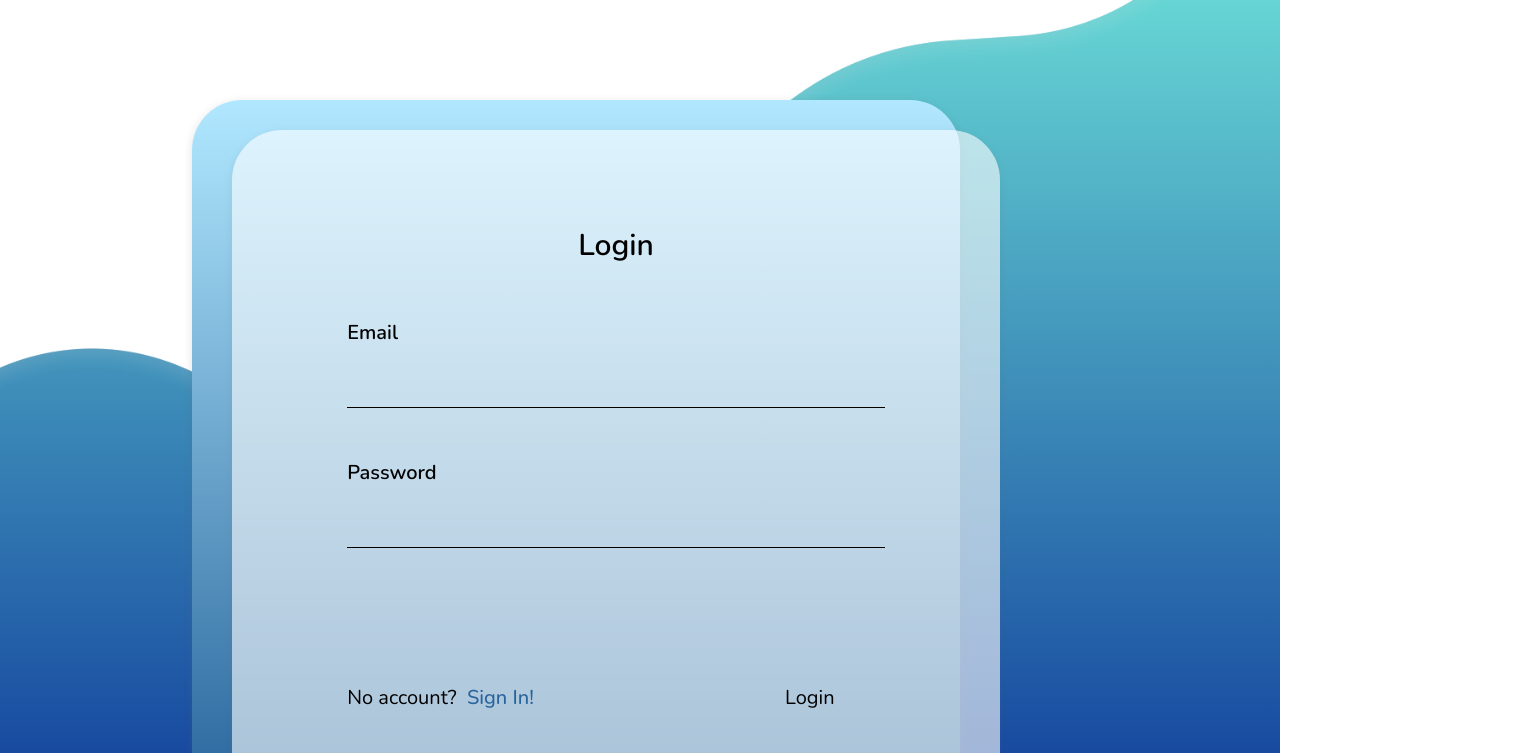
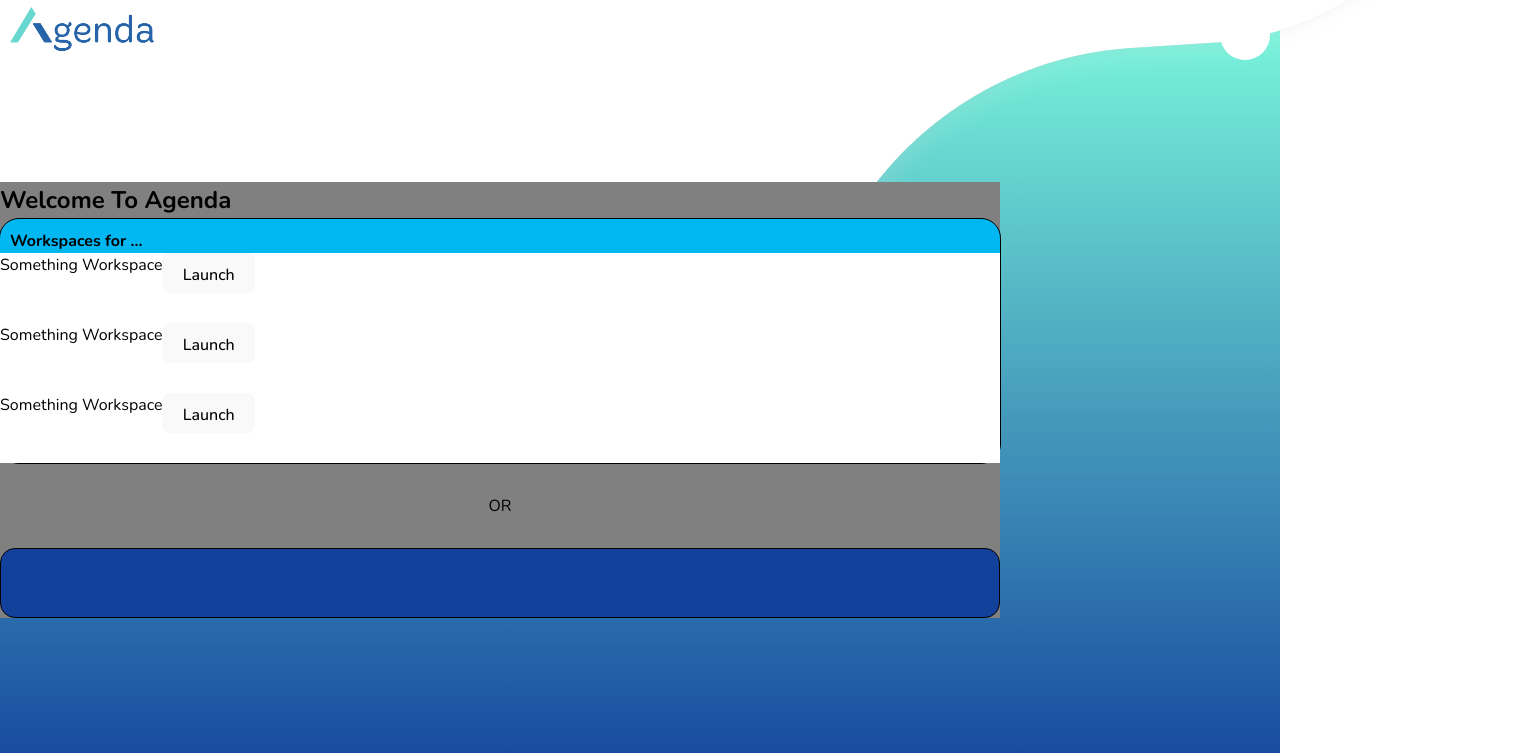
Before and after one commit to ChampMo/Agenda-Progect, a React (Vite) app: page /allwork in a window 1280 px wide. Shown: the top 753 px of the page, 1523 px wide, since content can reach past the window. Built offline with nearby package versions, Linux system fonts and the light colour scheme.

Commit message:
allwork page

```diff
--- /dev/null
+++ b/app/AllWork.css
@@ -0,0 +1,54 @@
+body{
+    background: linear-gradient(to bottom ,#7CFBDD, #12419C);
+}
+.vectorlogin{
+    position: absolute;
+    top: 0;
+}
+.allcontent{
+    display: flex;
+    justify-content: center;
+}
+.content{
+    display: flex;
+    position: relative;
+    flex-direction: column;
+    background-color: gray;
+    width: 1000px;
+    align-items: center;
+
+}
+.mail{
+    margin: 10px 0px 0px 10px;
+
+}
+.work{
+    border: 1px solid black;
+    border-radius: 20px;
+    background-color: #00B7F1;
+}
+.welcome{
+    display: flex;
+    align-self: flex-start;
+
+}
+.subwork{
+    width: 1000px;
+    height: 70px;
+    display: flex;
+    flex-direction: row;
+    background-color: white;
+}
+.subwork button{
+    height: 40px;
+}
+.or{
+    margin: 30px 0;
+}
+.create{
+    width: 1000px;
+    height: 70px;
+    border: 1px solid black;
+    border-radius: 15px;
+    background-color: #12419C;
+}
--- /dev/null
+++ b/app/AllWork.jsx
@@ -0,0 +1,42 @@
+import './AllWork.css'
+import vectorlogin from '../public/images/vector-login.png';
+import {Navbar} from '../components/Navbar'
+
+function AllWork(){
+    return(
+        <>
+            <div className="vectorlogin"><img src={vectorlogin} alt="" /></div>
+
+            <Navbar/>
+            <div className='allcontent'>
+                <div className='content'>
+                    <div className='welcome'>
+                        <h2>Welcome To Agenda</h2>
+                    </div>
+                    <div className='work'>
+                        <div className='mail'><h4>Workspaces for ...</h4></div>
+                        <div className='subwork'>
+                            <p>Something Workspace</p>
+                            <button>Launch</button>
+                        </div>
+                        <div className='subwork'>
+                            <p>Something Workspace</p>
+                            <button>Launch</button>
+                        </div>
+                        <div className='subwork'>
+                            <p>Something Workspace</p>
+                            <button>Launch</button>
+                        </div>
+                    </div>
+                    <div className='or'>
+                        OR
+                    </div>
+                    <div className='create'>
+
+                    </div>
+                </div>
+            </div>
+        </>
+    )
+}
+export default AllWork;
--- /dev/null
+++ b/components/Navbar.css
@@ -0,0 +1,26 @@
+.navbar{
+    display: flex;
+    align-items: center;
+    height: 70px;
+    padding: 0px 10px;
+    justify-content: space-between;
+    z-index: 1;
+    position: fixed;
+    top: 0;
+    width: 100%;
+    border-radius: 0 0 20px 20px;
+
+}
+.logo{
+    width: 150px;
+    display: flex;
+}
+.logo img{
+    width: 100%;
+}
+.profile{
+    width: 50px;
+    height: 50px;
+    background-color: white;
+    border-radius: 100px;
+}
--- /dev/null
+++ b/components/Navbar.jsx
@@ -0,0 +1,15 @@
+import React from "react";
+import './Navbar.css'
+
+
+import logo from '../public/images/logo.png'
+export function Navbar(){
+    return(
+        <>
+            <div className="navbar">
+                <a href="/"><div className="logo"><img src={logo} alt="" /></div></a>
+                <a href="/"><div className="profile"></div></a>
+            </div>
+        </>
+    )
+}
--- a/src/App.jsx
+++ b/src/App.jsx
@@ -2,12 +2,14 @@
 import './App.css';
 import Landing from '../app/Landing.jsx';
 import Login from '../app/Login.jsx';
+import AllWork from '../app/AllWork.jsx';
 
 function App() {
   return (
     <>
     {/* <Landing/> */}
-    <Login/>
+    {/* <Login/> */}
+    <AllWork/>
     </>
   );
 }
```
